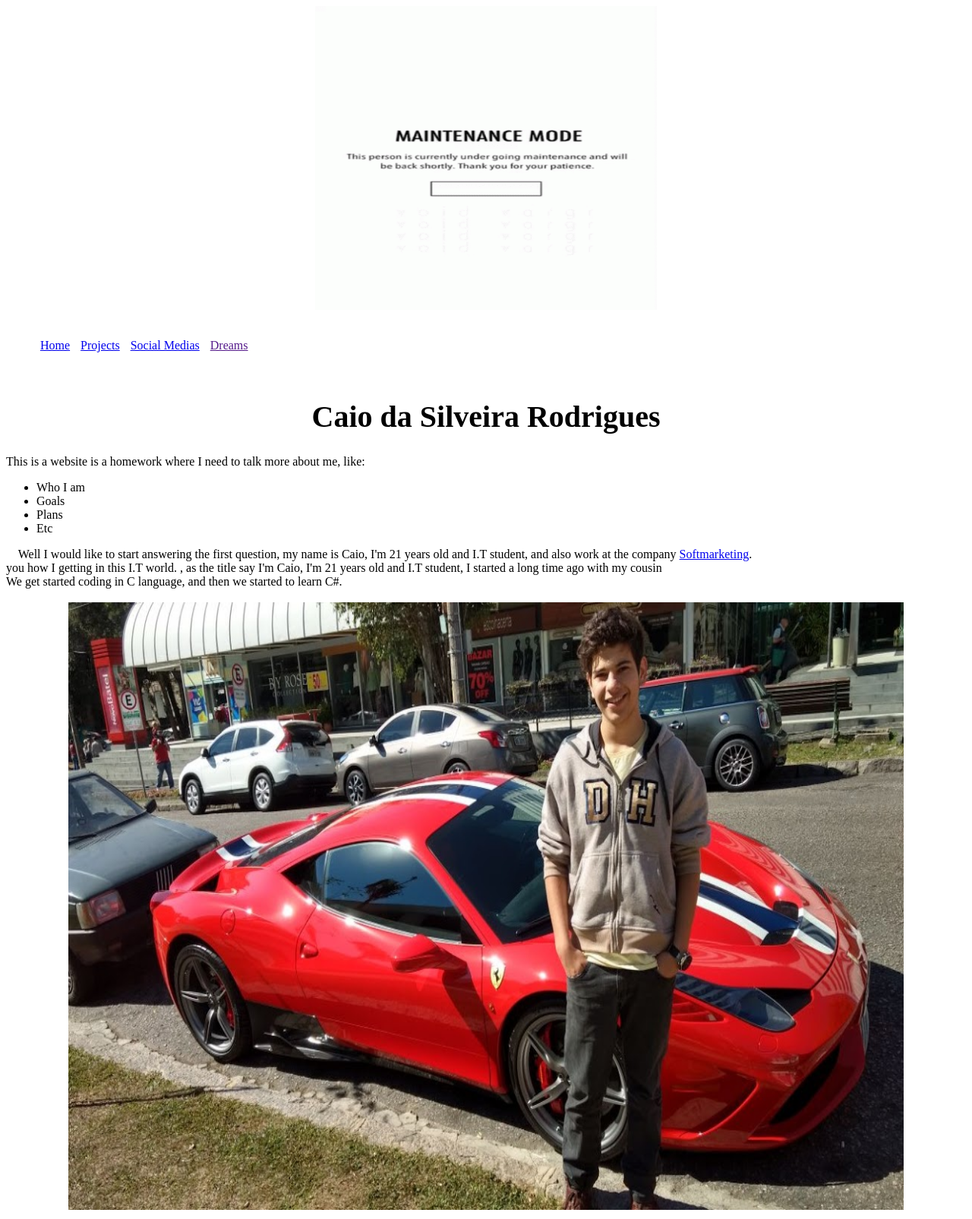
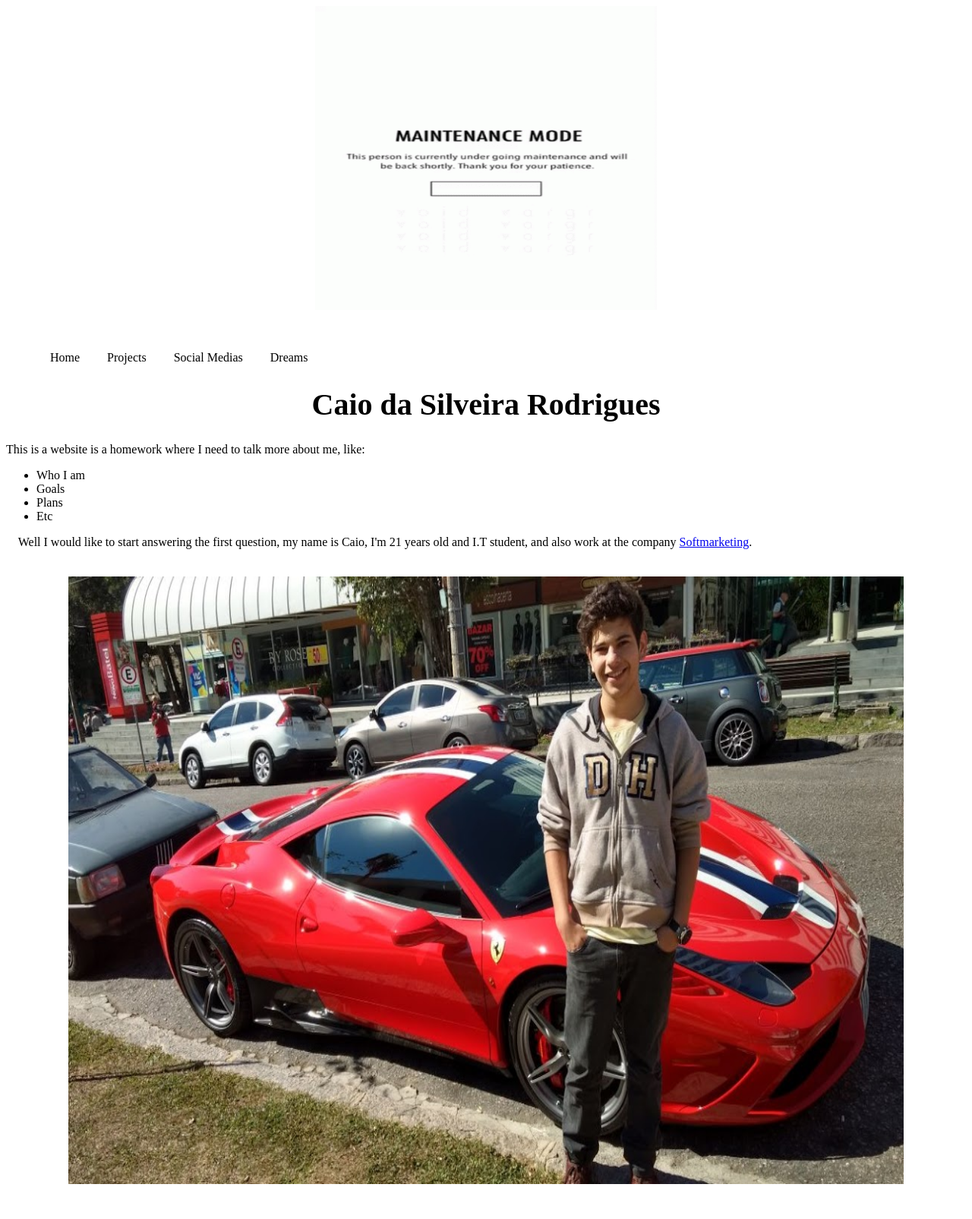
Before and after one commit to Cdsr99/ADS, a PHP site: page / in a window 1280 px wide. Shown: the whole page at 76% size. After the commit the page ends 1559 px from the top, so only its background shows below. Run offline with PHP 8.4, Linux system fonts and the light colour scheme.

Commit message:
setting menu

```diff
--- a/Desenvolvimento de aplicações/Myself/index.html
+++ b/Desenvolvimento de aplicações/Myself/index.html
@@ -26,6 +26,7 @@
 </dev>
 
     <br>
+    <br>
 
        <center> <h1>Caio da Silveira Rodrigues</h1></center>
     This is a website is a homework where I need to talk more about me, like:
@@ -38,21 +39,6 @@
     </ul>
     &nbsp;&nbsp;&nbsp; Well I would like to start answering the first question, my name is Caio, I'm 21 years old and I.T student, and
     also work at the company <a href="https://www.softmarketing.com.br/pt/home/">Softmarketing</a>.<br>
-
-
-
-
-
-
-    you how I getting in this I.T world.
-
-
-
-
-
-
-    , as the title say I'm Caio, I'm 21 years old and I.T student, I started a long time ago with my cousin
-    <br>We get started coding in C language, and then we started to learn C#.
 <br><br>
 <center>
 <img src="pic about.jpg" alt="Error, 404 image not found!" width="1100" height="800" >
--- a/Desenvolvimento de aplicações/Myself/style.css
+++ b/Desenvolvimento de aplicações/Myself/style.css
@@ -16,10 +16,20 @@ h1{
 
 }
 
-.menu:hover{
-    border-radius: 16px;
-    display: inline-block;
+.menu a {
+    float: left;
+    display: block;
+    color: black;
+    text-align: center;
+    padding: 16px 18px;
+    text-decoration: none;
+    font-size: 20;
+}
+
+.menu a:hover {
+    display: inline;
     background-color: #B2F0F1 ;
+    color: black;
 
 }
 
```
